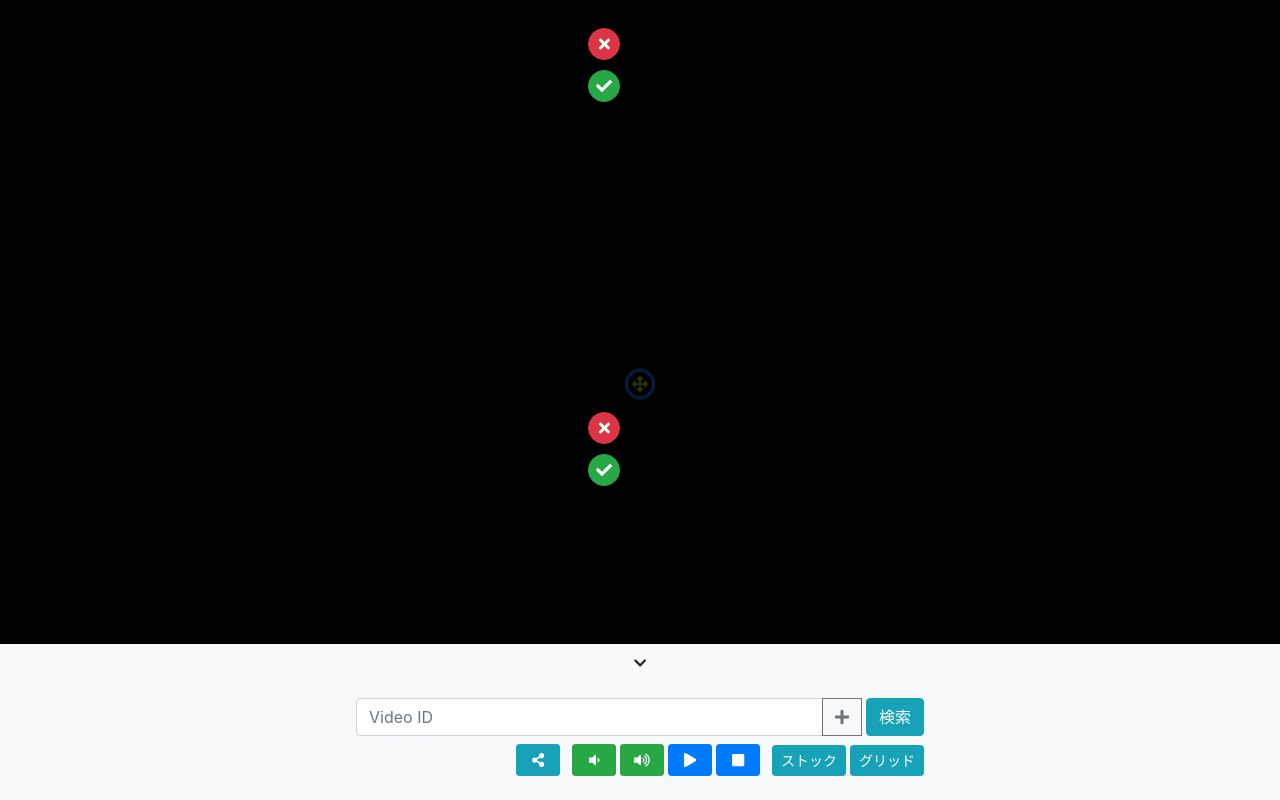
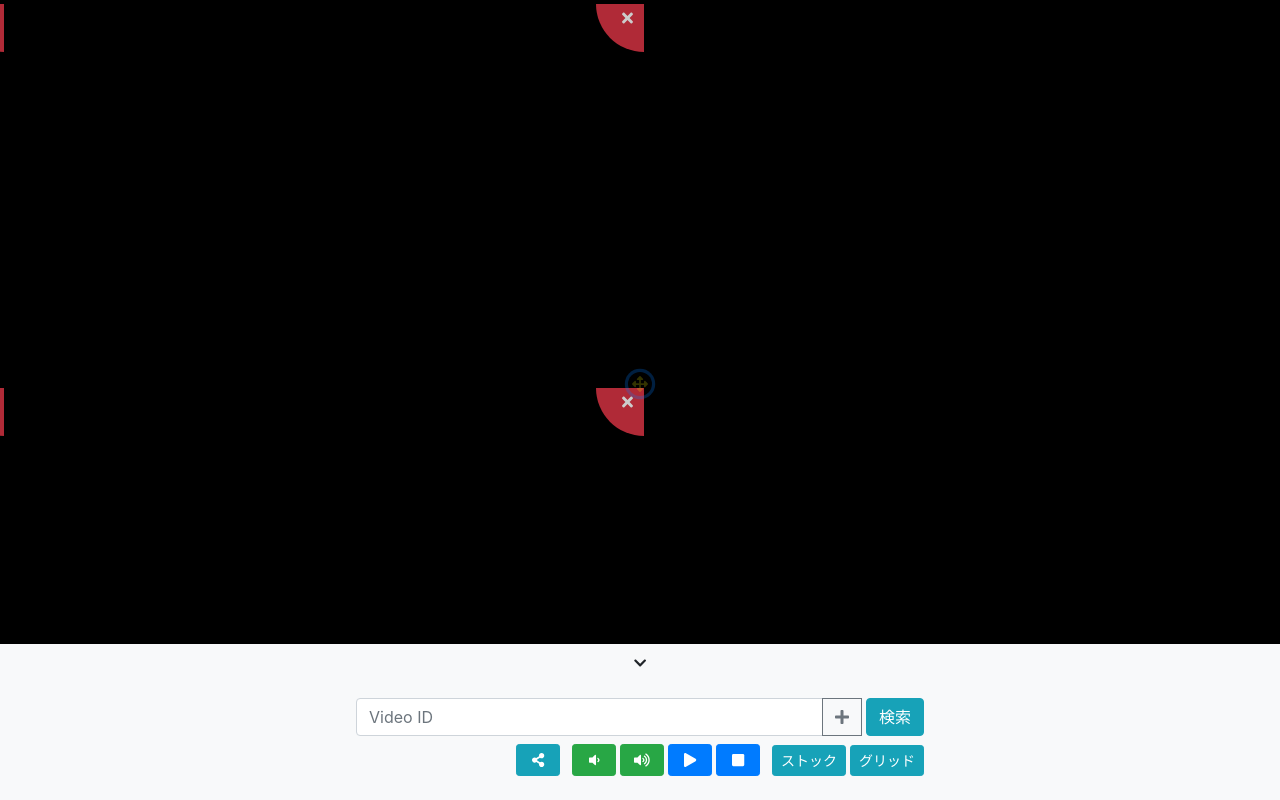
Before and after one commit to TakenokoTech/mulyou, a React app: page / in a window 1280 px wide. Both pictures are taken after a click on the button 640 px from the left and 384 px from the top of the page. Built offline with nearby package versions, Linux system fonts and the light colour scheme.

Commit message:
fix modal

```diff
--- a/src/components/GridModalComponent.tsx
+++ b/src/components/GridModalComponent.tsx
@@ -34,6 +34,12 @@ export default class GridModalComponent extends React.Component<GridModalCompone
         this.canvasContext = (this.refs.canvas as HTMLCanvasElement).getContext('2d') as CanvasRenderingContext2D;
         this.renderCanvas();
         this.handlerCanvas();
+
+        $('#gridModal').on('shown.bs.modal', (e: any) => {
+            const { width: width, height: height } = dom(this.refs.canvasFrame);
+            this.setState({ canvasFrameSize: new Point(width - 32, height - 32) });
+            this.renderCanvas();
+        });
     }
 
     shouldComponentUpdate(nextProps: GridModalComponentProps, nextState: GridModalComponentState, nextContext: any) {
@@ -47,9 +53,6 @@ export default class GridModalComponent extends React.Component<GridModalCompone
     render() {
         return (
             <>
-                <button type="button" className="btn btn-info btn-sm ml-1" onClick={this.showModal}>
-                    グリッド
-                </button>
                 <div className="modal fade" id="gridModal" ref="modal" role="dialog" aria-labelledby="exampleModalLabel" aria-hidden="true">
                     <div className="modal-dialog modal-lg" role="document">
                         <div className="modal-content">
@@ -251,15 +254,6 @@ export default class GridModalComponent extends React.Component<GridModalCompone
         this.renderCanvas();
     };
 
-    showModal = () => {
-        $('#gridModal').modal('show');
-        $('#gridModal').on('shown.bs.modal', (e: any) => {
-            const { width: width, height: height } = dom(this.refs.canvasFrame);
-            this.setState({ canvasFrameSize: new Point(width - 32, height - 32) });
-            this.renderCanvas();
-        });
-    };
-
     hideModal = () => {
         $('#gridModal').modal('hide');
         const x = this.getLayout().x + 1;
--- a/src/components/MediaComponent.css
+++ b/src/components/MediaComponent.css
@@ -2,7 +2,8 @@
     position: absolute;
     width: 32px;
     height: 32px;
-    right: 24px;
+    right: 8px;
+    /* right: 24px; */
     top: 24px;
 }
 
@@ -10,8 +11,10 @@
     position: absolute;
     width: 32px;
     height: 32px;
-    right: 24px;
-    top: 66px;
+    right: 48px;
+    top: 24px;
+    /* right: 24px; */
+    /* top: 66px; */
 }
 
 .next_button {
@@ -37,3 +40,33 @@
     /* pointer-events: none; */
     user-select: none;
 }
+
+.close_triangle_button {
+    position: absolute;
+    width: 0;
+    height: 0;
+    top: 0px;
+    right: 0px;
+    border-style: solid;
+    /* border-width: 0 48px 48px 0; */
+    /* border-color: transparent #dc3545 transparent transparent; */
+    /* background-color: transparent; */
+    opacity: .8;
+    color: white;
+    padding: 0px;
+    border-color: transparent;
+    background-color: #dc3545;
+    width: 48px;
+    height: 48px;
+    border-radius: 0% 0% 0% 100%;
+}
+
+.close_triangle_button:hover {
+    opacity: .5;
+}
+
+.close_triangle_button svg {
+    position: absolute;
+    left: 24px;
+    top: 4px;
+}
--- a/src/components/MediaComponent.tsx
+++ b/src/components/MediaComponent.tsx
@@ -34,14 +34,14 @@ export default class MadiaComponent extends React.Component<MadiaComponentProps,
     }
 
     shouldComponentUpdate(nextProps: MadiaComponentProps, nextState: MadiaComponentState, nextContext: any) {
-        if (!this.state.player) return true;
+        if (!this.state.player || !this.state.player.a) return true;
         // console.log(this.props.bulkVolume, nextProps.bulkVolume);
         if (this.props.bulkVolume != nextProps.bulkVolume && nextProps.bulkVolume == 0) {
             this.state.player.mute();
         }
         if (this.props.bulkVolume != nextProps.bulkVolume && nextProps.bulkVolume > 0) {
             this.state.player.unMute();
-            this.state.player.setVolume(this.props.bulkVolume);
+            this.state.player.setVolume(nextProps.bulkVolume);
         }
         if (this.props.bulkPlay && !nextProps.bulkPlay) {
             this.state.player.pauseVideo();
@@ -66,6 +66,7 @@ export default class MadiaComponent extends React.Component<MadiaComponentProps,
             >
                 {this.props.videoId ? (
                     <YouTube
+                        ref="m"
                         videoId={this.props.videoId}
                         opts={{
                             width: `${this.props.width}`,
@@ -95,11 +96,14 @@ export default class MadiaComponent extends React.Component<MadiaComponentProps,
                 )}
                 {this.props.setting ? (
                     <>
-                        <button className="close_button btn btn-danger rounded-circle p-0" style={{ zIndex: 1000 }} onClick={() => this.props.onEnd()}>
+                        {/* <button className="close_button btn btn-danger rounded-circle p-0" style={{ zIndex: 550 }} onClick={() => this.props.onEnd()}> */}
+                        {/* <FontAwesomeIcon icon={faTimes} /> */}
+                        {/* </button> */}
+                        {/* <button className="select_button btn btn-success rounded-circle p-0" style={{ zIndex: 550 }} onClick={this.onCheck}> */}
+                        {/* <FontAwesomeIcon icon={faCheck} /> */}
+                        {/* </button> */}
+                        <button className="close_triangle_button" style={{ zIndex: 550 }} onClick={() => this.props.onEnd()}>
                             <FontAwesomeIcon icon={faTimes} />
-                        </button>
-                        <button className="select_button btn btn-success rounded-circle p-0" style={{ zIndex: 1000 }} onClick={this.onCheck}>
-                            <FontAwesomeIcon icon={faCheck} />
                         </button>
                     </>
                 ) : null}
--- a/src/components/SearchModalComponent.tsx
+++ b/src/components/SearchModalComponent.tsx
@@ -34,16 +34,6 @@ export default class SearchModalComponent extends React.Component<SearchModalCom
 
     render() {
         return (
-            <div>
-                <button
-                    type="button"
-                    className="btn btn-info ml-1"
-                    onClick={() => {
-                        $('#searchModal').modal('show');
-                    }}
-                >
-                    検索
-                </button>
             <div className="modal fade" id="searchModal" ref="modal" role="dialog" aria-labelledby="exampleModalLabel" aria-hidden="true">
                 <div className="modal-dialog modal-lg" role="document">
                     <div className="modal-content">
@@ -57,13 +47,7 @@ export default class SearchModalComponent extends React.Component<SearchModalCom
                         </div>
                         <div className="modal-body">
                             <div className="input-group">
-                                    <input
-                                        type="text"
-                                        className="form-control"
-                                        ref="searchText"
-                                        placeholder="チャンネル名, 動画名, etc..."
-                                        aria-label="Video ID"
-                                    />
+                                <input type="text" className="form-control" ref="searchText" placeholder="チャンネル名, 動画名, etc..." aria-label="Video ID" />
                                 <div className="input-group-append">
                                     <button className="btn btn-outline-secondary" type="button" onClick={e => this.search(e)}>
                                         検索
@@ -112,7 +96,6 @@ export default class SearchModalComponent extends React.Component<SearchModalCom
                             <button type="button" className="btn btn-primary" onClick={this.add}>
                                 Add
                             </button>
-                            </div>
                         </div>
                     </div>
                 </div>
--- a/src/components/SettingComponent.css
+++ b/src/components/SettingComponent.css
@@ -2,7 +2,7 @@
     position: fixed;
     bottom: 0px;
     width: 100%;
-    z-index: 1500;
+    z-index: 600;
     /* height: 160px; */
     /* max-width: 600px; */
     /* border-radius: 8px; */
--- a/src/components/StockModalComponent.tsx
+++ b/src/components/StockModalComponent.tsx
@@ -18,14 +18,17 @@ export default class StockModalComponent extends React.Component<StockModalCompo
         this.state = { stock: [], select: [] };
     }
 
-    componentDidMount() {}
+    componentDidMount() {
+        $('#stockModal').on('shown.bs.modal', (e: any) => {
+            const h = Session.load(SessionKey.HistoryItem);
+            let stock = h ? (JSON.parse(h) as YoutubeItem[]) : [];
+            this.setState({ stock: stock });
+        });
+    }
 
     render() {
         return (
             <>
-                <button type="button" className="btn btn-info btn-sm ml-1" onClick={this.show}>
-                    ストック
-                </button>
                 <div className="modal fade" id="stockModal" ref="modal" role="dialog" aria-labelledby="exampleModalLabel" aria-hidden="true">
                     <div className="modal-dialog modal-lg" role="document">
                         <div className="modal-content">
@@ -79,13 +82,6 @@ export default class StockModalComponent extends React.Component<StockModalCompo
         );
     }
 
-    show = () => {
-        const h = Session.load(SessionKey.HistoryItem);
-        let stock = h ? (JSON.parse(h) as YoutubeItem[]) : [];
-        this.setState({ stock: stock });
-        $('#stockModal').modal('show');
-    };
-
     private selectItem = (item: YoutubeItem) => {
         let select = this.state.select;
         if (select.map(i => i.id).indexOf(item.id) > -1) {
```
Also changed, not shown: src/components/SettingComponent.tsx (+48 -6 lines). Lines whose indentation alone changed are shown as unchanged.
